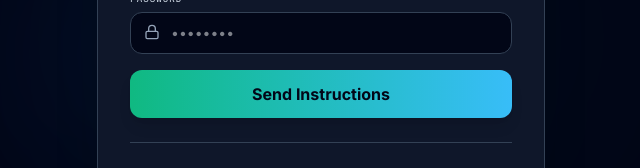
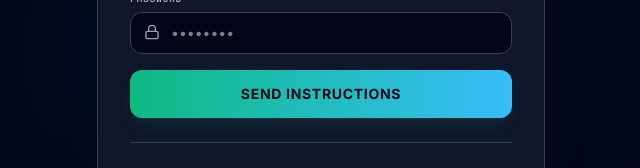
Before and after one commit to Waksnews/PesaOption, a React (Vite) app in the folder frontend/: page /deposit/callback in a window 1280 px wide. Shown: the part 363-531 px from the top of the page, without its empty margins (319-959 px from the left). Built offline with nearby package versions, Linux system fonts and the light colour scheme; no server answers.

Commit message:
Optimize landing page and enforce KES deposits

```diff
--- a/frontend/src/App.tsx
+++ b/frontend/src/App.tsx
@@ -6,11 +6,11 @@
 import React, { useState, useEffect, lazy, Suspense } from 'react';
 import { AppProvider, useApp, logAuth } from './context/AppContext';
 import { LandingView } from './components/LandingView';
-import { AuthView } from './components/AuthView';
-import { DashboardView } from './components/DashboardView';
 import { HashRouter } from 'react-router-dom';
 import { RefreshCw } from 'lucide-react';
 
+const AuthView = lazy(() => import('./components/AuthView').then(m => ({ default: m.AuthView })));
+const DashboardView = lazy(() => import('./components/DashboardView').then(m => ({ default: m.DashboardView })));
 const ResetPassword = lazy(() => import('./components/ResetPassword').then(m => ({ default: m.ResetPassword })));
 const AboutPage = lazy(() => import('./components/pages/PublicPages').then(m => ({ default: m.AboutPage })));
 const ContactPage = lazy(() => import('./components/pages/PublicPages').then(m => ({ default: m.ContactPage })));
@@ -147,7 +147,7 @@ const InnerRouter: React.FC = () => {
 
   // If user is authenticated, route to trading dashboard
   if (user) {
-    return <DashboardView />;
+    return <Suspense fallback={pageFallback}><DashboardView /></Suspense>;
   }
 
   // Guest screen handling
@@ -161,10 +161,12 @@ const InnerRouter: React.FC = () => {
   }
 
   return (
-    <AuthView
-      initialMode={screen as 'login' | 'register'}
-      onBackToLanding={() => setScreen('landing')}
-    />
+    <Suspense fallback={pageFallback}>
+      <AuthView
+        initialMode={screen as 'login' | 'register'}
+        onBackToLanding={() => setScreen('landing')}
+      />
+    </Suspense>
   );
 };
 
--- a/frontend/src/components/AuthView.tsx
+++ b/frontend/src/components/AuthView.tsx
@@ -5,7 +5,7 @@
 
 import React, { useState } from 'react';
 import { useApp } from '../context/AppContext';
-import { TrendingUp, ShieldAlert, ArrowLeft, Mail, Lock, User, Gift, Sparkles } from 'lucide-react';
+import { TrendingUp, ShieldAlert, ArrowLeft, Mail, Lock, User, Gift, Sparkles, Loader2 } from 'lucide-react';
 import { ForgotPassword } from './ForgotPassword';
 import { ResetPassword } from './ResetPassword';
 
@@ -195,11 +195,16 @@ export const AuthView: React.FC<AuthViewProps> = ({ initialMode, onBackToLanding
             <button
               type="submit"
               disabled={loading}
-              className="w-full py-3 bg-gradient-to-r from-teal-400 to-cyan-300 text-slate-950 font-bold rounded-xl shadow-lg hover:shadow-teal-500/10 active:scale-[0.98] transition cursor-pointer disabled:opacity-50"
+              className="w-full py-3.5 bg-gradient-to-r from-teal-400 to-cyan-300 hover:from-teal-300 hover:to-cyan-200 text-slate-950 font-extrabold text-sm uppercase tracking-wider rounded-xl shadow-lg shadow-teal-500/10 active:scale-[0.98] transition cursor-pointer disabled:opacity-50 disabled:cursor-not-allowed flex items-center justify-center space-x-2"
             >
-              {loading ? 'Processing Account...' : (
-                mode === 'login' ? 'Sign In' :
-                mode === 'register' ? 'Open Trading Account' : 'Send Instructions'
+              {loading ? (
+                <>
+                  <Loader2 className="w-4.5 h-4.5 animate-spin text-slate-950" />
+                  <span>{mode === 'login' ? 'LOGGING IN...' : 'PROCESSING...'}</span>
+                </>
+              ) : (
+                mode === 'login' ? 'LOGIN' :
+                mode === 'register' ? 'OPEN TRADING ACCOUNT' : 'SEND INSTRUCTIONS'
               )}
             </button>
           </form>
--- a/frontend/src/components/modals/DepositModal.tsx
+++ b/frontend/src/components/modals/DepositModal.tsx
@@ -175,21 +175,21 @@ export const DepositModal: React.FC = () => {
   };
 
   const amountNum = parseFloat(amount) || 0;
-  const isKes = currency === 'KES';
-  const minRequired = isKes ? minSettings.minimumDepositKES : minSettings.minimumDepositUSD;
+  // Deposit currency is PERMANENTLY KES regardless of global site currency display setting
+  const minRequired = minSettings.minimumDepositKES || 300;
   const isAmountBelowMin = amountNum > 0 && amountNum < minRequired;
   const isAmountValid = amountNum >= minRequired;
 
-  // ZetuPay charge is processed in KES
+  // ZetuPay charge is processed directly in KES — NO conversion or multiplication by exchange rate!
+  const stkAmountInKes = amountNum;
   const rate = getUsdKesRate();
-  const stkAmountInKes = isKes ? amountNum : Math.round(amountNum * rate);
-  const creditedAmountInUsd = isKes ? (rate > 0 ? amountNum / rate : 0) : amountNum;
+  const creditedAmountInUsd = rate > 0 ? (amountNum / rate) : (amountNum / 130);
 
   const handleInitiateDeposit = async (e: React.FormEvent) => {
     e.preventDefault();
 
     if (!isAmountValid) {
-      addToast('Validation Warning', `Minimum deposit amount is ${currency} ${minRequired}.`, 'error');
+      addToast('Validation Warning', `Minimum deposit amount is KES ${minRequired}.`, 'error');
       return;
     }
 
```
